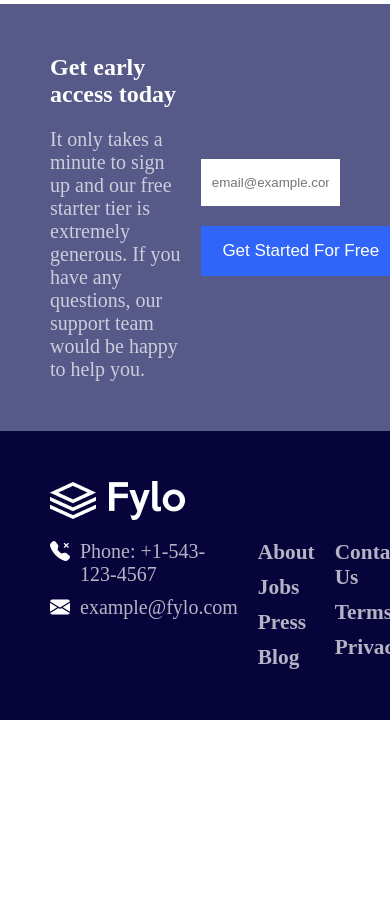
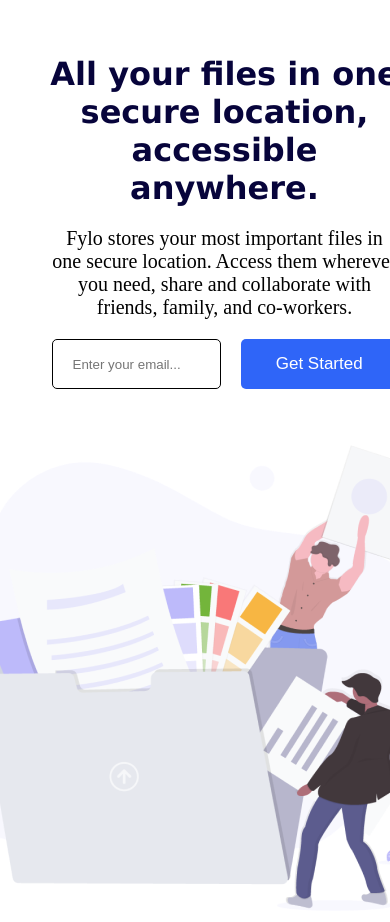
Before and after one commit to SadiqRehmetov/fyloWebsite, a plain HTML site: page index.html in a window 390 px wide. Shown: the part 80-1002 px from the top of the page. Before the commit the page ends 844 px from the top, so only its background shows below. Drawn offline with nearby package versions, Linux system fonts and the light colour scheme.

Commit message:
28/02/2024 by Aysel

```diff
--- a/assets/css/index.css
+++ b/assets/css/index.css
@@ -14,7 +14,92 @@
   ul li {
     list-style-type: none;
   }
+  #all .protativ .all-files {
+    padding: 50px 0px;
+    display: flex;
+    align-items: center;
+    justify-content: space-between;
+    gap: 64px;
+  }
+  #all .protativ .all-files .left1 {
+    margin: 1px 5px 16px 64px;
+    display: flex;
+    flex-direction: column;
+    gap: 20px;
+  }
+  .mini {
+    display: flex;
+    gap: 20px;
+  }
+  #all .protativ .all-files .left1 h1 {
+    width: 100%;
+    font-weight: bold;
+    font-size: xx-large;
+    color: #07043B;
+    font-family: 'Lucida Sans', 'Lucida Sans Regular', 'Lucida Grande', 'Lucida Sans Unicode', Geneva, Verdana, sans-serif;
+  }
+  #all .protativ .all-files .left1 p{
+    font-size: large;
+  }
+  #all .protativ .all-files .left1 button {
+    width: 200px;
+    height: 50px;
+    padding: 15px 10px;
+    background-color: #2F65F8;
+    color: white;
+    border: none;
+    cursor: pointer;
+    font-size: 17px;
+    border-radius: 5px;
+  }
+#all .protativ .all-files .left1 button:hover {
+  color: #2F65F8;
+  background-color: white;
+  transition: 0.5s;
+  border: 1px solid black;
+}
+  #all .protativ .all-files .left1 input {
+    width: 300px;
+    height: 50px;
+    padding: 15px 20px;
+    border: 1px solid rgba(7, 4, 59, 0);
+    outline: none;
+    border-width: 1px;
+    border-color: black;
+    border-radius: 5px;
 
+  }
+  #all .protativ .all-files .left11 input:focus {
+    border: 10px solid #07043B;
+  }
+  @media screen and (max-width: 768px) {
+    .protativ {
+      padding: 0px 20px;
+    }
+    #all .protativ .all-files {
+      width: 100%;
+      flex-direction: column;
+      gap: 40px;
+      text-align: center;
+    }
+    #all .protativ .all-files .left1 {
+      width: 100%;
+      align-items: center;
+    }
+    #all .protativ .all-files .left1 h1 {
+      width: 100%;
+    }
+    #all .protativ .all-files .left1 p {
+      width: 100%;
+      font-size: 20px;
+    }
+    #all .protativ .all-files .mini input {
+      width: 100%;
+    }
+    #all .protativ .all-files .mini button {
+      width: 100%;
+    }
+  }
   #get-early {
     background-color: #575988;
     width: 100%;
--- a/index.html
+++ b/index.html
@@ -30,6 +30,21 @@
              </ul>
          </nav>
      </header>
+     <section id="all">
+        <div class="protativ">
+            <div class="all-files">
+                <div class="left1">
+                    <h1>All your files in one secure location, accessible anywhere.</h1>
+                    <p>Fylo stores your most important files in one secure location. Access them wherever you need, share and collaborate with friends, family, and co-workers.</p>
+                    <div class="mini">
+                        <input type="email" placeholder="Enter your email...">
+                        <button>Get Started</button>
+                    </div>
+                </div>
+                <img src="assets/image/allyour.png">
+            </div>
+        </div>
+    </section>
     <section id="get-early">
         <div class="container">
             <div class="in-get-early">
```
Also changed, not shown: assets/image/allyour.png (added).
